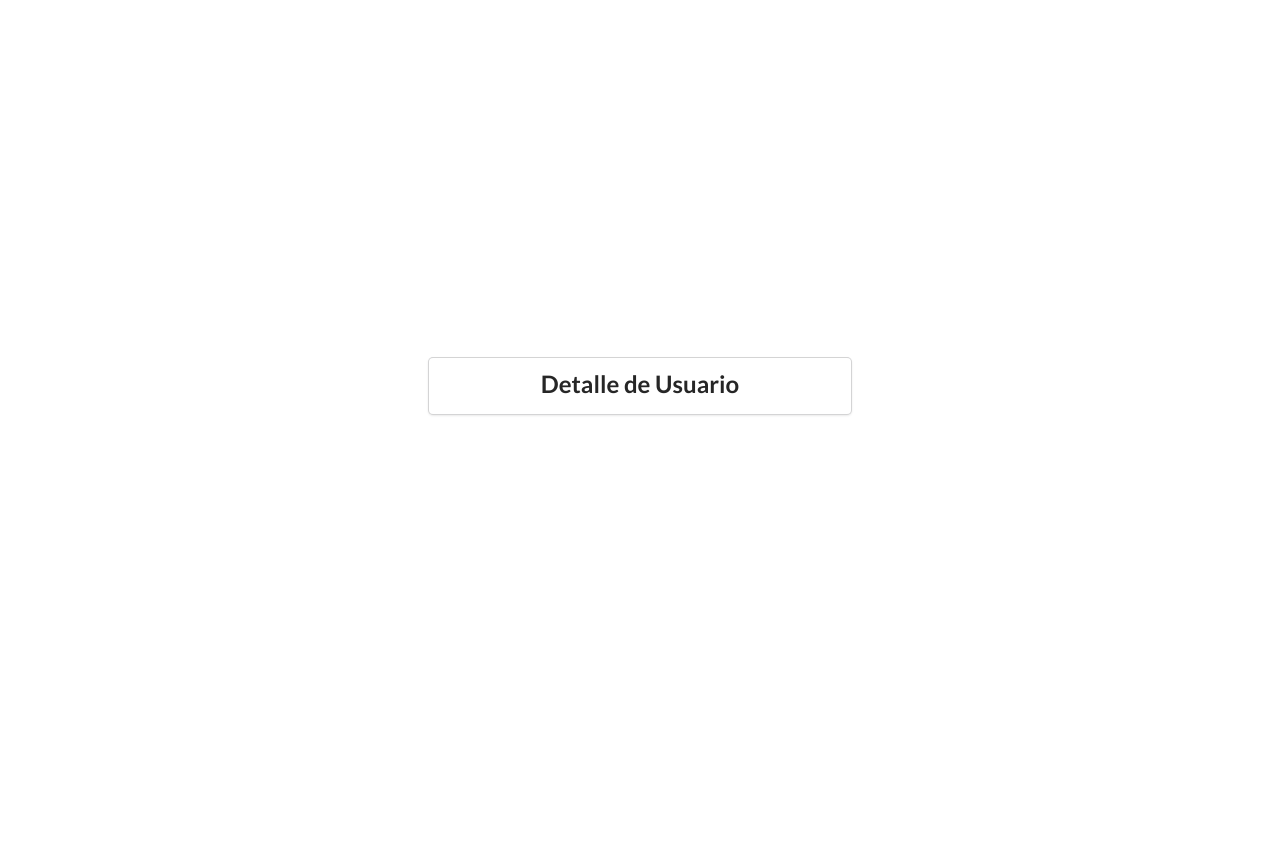
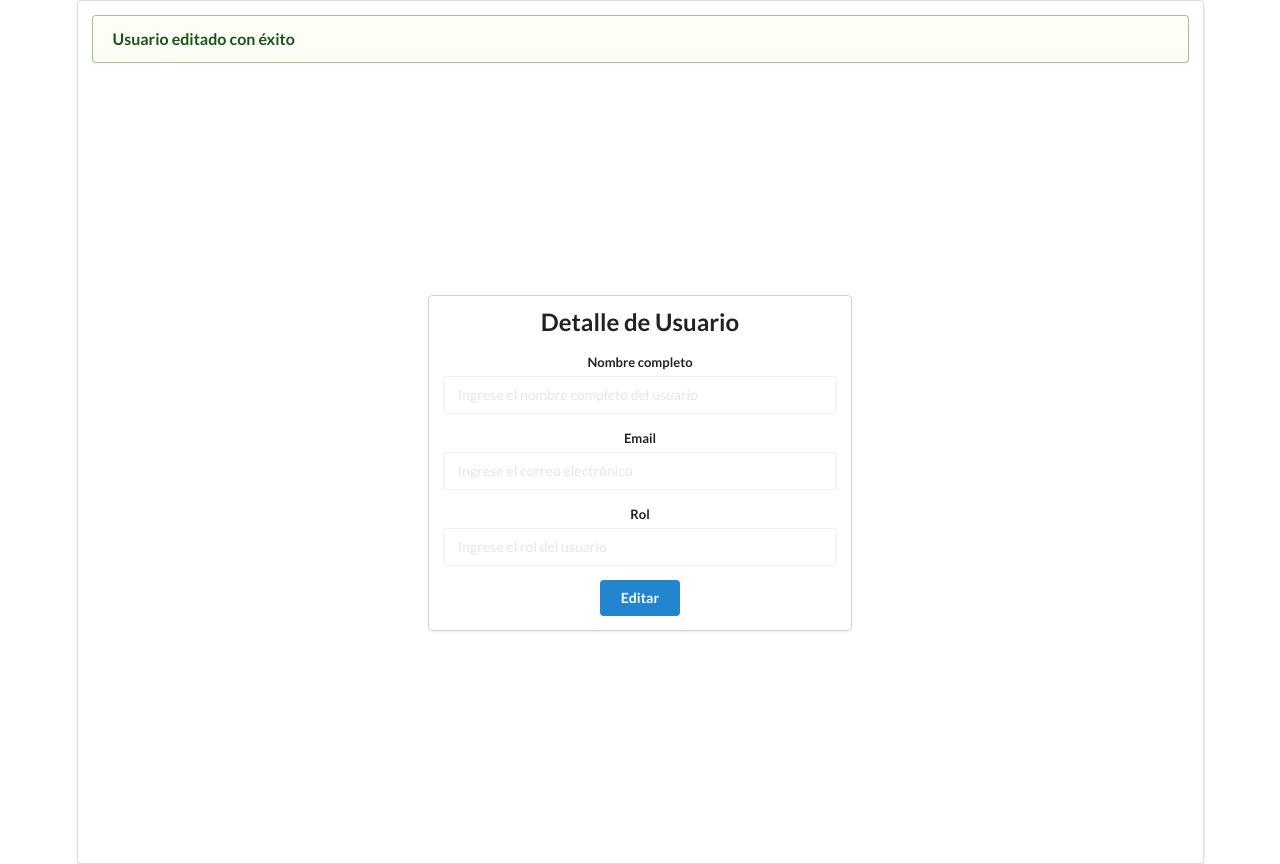
Before and after one commit to AylenRominaPattuzzi/challengefinal-akademi-aylenpattuzzi-frontend, a React (Create React App) app: page /user-detail/1 in a window 1280 px wide. Before the commit the page ends 800 px from the top, so only its background shows below. Built offline with nearby package versions, Linux system fonts and the light colour scheme; no server answers.

Commit message:
detalle de usuario y edicion

```diff
--- a/src/components/User/UserDetail.js
+++ b/src/components/User/UserDetail.js
@@ -1,17 +1,232 @@
-import React from 'react'
+import React, { useEffect, useState } from 'react';
+import { connect } from 'react-redux';
+import { fetchUsers, editUser } from '../../redux/actions/userActions';
+import { useNavigate, useParams } from 'react-router-dom';
+import { validateUser } from '../../utils/ValidateForm';
+import { Message } from '../common/Message';
+import FieldError from '../common/FieldError';
+import Input from '../common/Input';
+import Button from '../common/Button';
+import Modal from '../common/Modal';
 
-const UserDetail = () => {
+const UserDetail = ({
+  users,
+  fetchUsers,
+  editUser,
+  isLoadingUsers,
+  isEditingUser,
+  errorEditUser
+}) => {
+  const { id } = useParams();
+  const navigate = useNavigate();
+
+  const [name, setName] = useState('');
+  const [email, setEmail] = useState('');
+  const [role, setRole] = useState('');
+  const [dni, setDni] = useState('');
+  const [birthDate, setBirthDate] = useState('');
+  const [fieldErrors, setFieldErrors] = useState({});
+  const [showSuccessMessage, setShowSuccessMessage] = useState(false);
+  const [disabled, setDisabled] = useState(true);
+  const [open, setOpen] = useState(false);
+
+
+  const user = users.find(u => u._id === id);
+
+  useEffect(() => {
+    if (users.length === 0) fetchUsers();
+  }, [fetchUsers, users.length]);
+
+  useEffect(() => {
+    if (user) {
+      setName(user.name || '');
+      setEmail(user.email || '');
+      setRole(user.role || '');
+      setDni(user.profile?.documentNumber || '');
+      setBirthDate(user.profile?.birthDate?.substring(0, 10) || '');
+    }
+  }, [user]);
+
+
+  useEffect(() => {
+    if (!isEditingUser && showSuccessMessage === false && !errorEditUser) {
+      setShowSuccessMessage(true);
+      setDisabled(true);
+      const timer = setTimeout(() => {
+        setShowSuccessMessage(false);
+        navigate('/list-users');
+      }, 2000);
+      return () => clearTimeout(timer);
+    }
+  }, [isEditingUser, errorEditUser, navigate, showSuccessMessage]);
+
+  const handleSubmit = async (e) => {
+    e.preventDefault();
+
+    const updatedUser = {
+      name,
+      email,
+      role,
+      profile: {
+        documentNumber: dni,
+        birthDate
+      }
+    };
+
+    const errors = validateUser(updatedUser);
+    if (Object.keys(errors).length > 0) {
+      setFieldErrors(errors);
+      return;
+    }
+
+    setFieldErrors({});
+    await editUser(id, updatedUser);
+
+    if (!errorEditUser) {
+      navigate('/list-users');
+    }
+  };
+
+
+  const handleCancelEdit = () => {
+    if (user) {
+      setName(user.name || '');
+      setEmail(user.email || '');
+      setRole(user.role || '');
+      setDni(user.profile?.documentNumber || '');
+      setBirthDate(user.profile?.birthDate?.substring(0, 10) || '');
+    }
+    setDisabled(true);
+    setOpen(false);
+  };
+
   return (
-    <div className="ui middle aligned center aligned grid" style={{ height: '100vh' }}>
-      <div className="column" style={{ maxWidth: 450 }}>
-        <div className="ui card fluid">
-          <div className="content">
-            <h2 className="ui header">Detalle de Usuario</h2>
+    <div className="ui segment">
+      {showSuccessMessage && (
+        <Message message="Usuario editado con éxito" stateMessage="positive" />
+      )}
+
+      {errorEditUser && (
+        <Message message={errorEditUser} stateMessage="negative" />
+      )}
+
+      <div className="ui middle aligned center aligned grid" style={{ height: '100vh' }}>
+        <div className="column" style={{ maxWidth: 450 }}>
+          <div className="ui card fluid">
+            <div className="content">
+              <form
+                className={`ui form ${isLoadingUsers || isEditingUser ? 'loading' : ''}`}
+                onSubmit={handleSubmit}
+                noValidate
+              >
+                <h2 className="ui header">Detalle de Usuario</h2>
+
+                <Input
+                  label="Nombre completo"
+                  type="text"
+                  value={name}
+                  onChange={(e) => {
+                    setName(e.target.value);
+                    setFieldErrors(prev => ({ ...prev, name: '' }));
+                  }}
+                  disabled={disabled}
+                  placeholder="Ingrese el nombre completo del usuario"
+                />
+                <FieldError message={fieldErrors.name} />
+
+                <Input
+                  label="Email"
+                  type="email"
+                  value={email}
+                  onChange={(e) => {
+                    setEmail(e.target.value);
+                    setFieldErrors(prev => ({ ...prev, email: '' }));
+                  }}
+                  disabled={disabled}
+                  placeholder="Ingrese el correo electrónico"
+                />
+                <FieldError message={fieldErrors.email} />
+
+                <Input
+                  label="Rol"
+                  type="text"
+                  value={role}
+                  onChange={(e) => {
+                    setRole(e.target.value);
+                    setFieldErrors(prev => ({ ...prev, role: '' }));
+                  }}
+                  disabled={disabled}
+                  placeholder="Ingrese el rol del usuario"
+                />
+                <FieldError message={fieldErrors.role} />
+
+                {role === 'student' && (
+                  <>
+                    <Input
+                      label="DNI"
+                      type="text"
+                      value={dni}
+                      onChange={(e) => {
+                        setDni(e.target.value);
+                        setFieldErrors(prev => ({ ...prev, dni: '' }));
+                      }}
+                      disabled={disabled}
+                      placeholder="Ingrese el DNI del estudiante"
+                    />
+                    <FieldError message={fieldErrors.dni} />
+
+                    <Input
+                      label="Fecha de Nacimiento"
+                      type="date"
+                      value={birthDate}
+                      onChange={(e) => {
+                        setBirthDate(e.target.value);
+                        setFieldErrors(prev => ({ ...prev, birthDate: '' }));
+                      }}
+                      disabled={disabled}
+                    />
+                    <FieldError message={fieldErrors.birthDate} />
+                  </>
+                )}
+
+                <div className="ui buttons">
+                  {disabled ? (
+                    <Button texto="Editar" type="button" onClick={() => setDisabled(false)} />
+                  ) : (
+                    <>
+                      <Button texto="Cancelar" type="button" onClick={() => setOpen(true)} color="red" />
+                      <Button texto="Guardar" type="submit" disabled={isEditingUser} color="green" />
+                    </>
+                  )}
+                </div>
+              </form>
+            </div>
           </div>
         </div>
       </div>
+
+      {open && (
+        <Modal
+          onCancel={() => setOpen(false)}
+          onConfirm={handleCancelEdit}
+          modalTitle="Cancelar edición"
+          modalDescription={`¿Estás seguro de cancelar la edición del usuario ${name}?`}
+        />
+      )}
     </div>
-  )
-}
+  );
+};
 
-export default UserDetail
+const mapStateToProps = (state) => ({
+  users: state.user.users,
+  isLoadingUsers: state.user.operations.fetchUsers.loading,
+  isEditingUser: state.user.operations.editUser.loading,
+  errorEditUser: state.user.operations.editUser.error,
+});
+
+const mapDispatchToProps = {
+  fetchUsers,
+  editUser,
+};
+
+export default connect(mapStateToProps, mapDispatchToProps)(UserDetail);
--- /dev/null
+++ b/src/components/common/Modal.css
@@ -0,0 +1,26 @@
+.modal-overlay {
+    position: fixed;
+    top: 0;
+    left: 0;
+    width: 100%;
+    height: 100%;
+    background: rgba(0, 0, 0, 0.5);
+    display: flex;
+    align-items: center;
+    justify-content: center;
+}
+
+.modal {
+    background: white;
+    padding: 20px;
+    border-radius: 5px;
+    width: 300px;
+    text-align: center;
+    box-shadow: 0px 0px 10px rgba(0, 0, 0, 0.1);
+}
+
+.modal-actions {
+    margin-top: 20px;
+    display: flex;
+    justify-content: space-around;
+}
--- a/src/components/common/Model.js
+++ b/src/components/common/Modal.js
@@ -1,6 +1,6 @@
 import React from 'react'
 import Button from './Button'
-import './Model.css'
+import './Modal.css'
 
 export default function Modal({
   productName,
--- a/src/redux/actions/userActions.js
+++ b/src/redux/actions/userActions.js
@@ -9,6 +9,9 @@ import {
   DELETE_USER_REQUEST,
   DELETE_USER_SUCCESS,
   DELETE_USER_FAILURE,
+  EDIT_USER_REQUEST,
+  EDIT_USER_SUCCESS,
+  EDIT_USER_FAILURE,
   FORGOT_PASSWORD_REQUEST,
   FORGOT_PASSWORD_SUCCESS,
   FORGOT_PASSWORD_FAILURE,
@@ -83,12 +86,14 @@ export const fetchUsers = ({ page = 1, role = '' } = {}) => async (dispatch) =>
       },
     });
   } catch (error) {
+    console.error("Error al obtener usuarios:", error);
     dispatch({
       type: FETCH_USERS_FAILURE,
       payload: error.response?.data?.message || 'Error al obtener usuarios',
     });
   }
 };
+
 
 export const deleteUser = (id) => async (dispatch) => {
   dispatch({ type: DELETE_USER_REQUEST });
@@ -104,3 +109,18 @@ export const deleteUser = (id) => async (dispatch) => {
     });
   }
 };
+
+export const editUser = (id, updatedData) => async (dispatch) => {
+  dispatch({ type: EDIT_USER_REQUEST });
+
+  try {
+    const response = await axiosInstance.put(`/auth/user/users/${id}`, updatedData);
+    dispatch({ type: EDIT_USER_SUCCESS, payload: response.data });
+    dispatch(fetchUsers());
+  } catch (error) {
+    dispatch({
+      type: EDIT_USER_FAILURE,
+      payload: error.response?.data?.message || "Error al actualizar el usuario",
+    });
+  }
+};
--- a/src/redux/types/userTypes.js
+++ b/src/redux/types/userTypes.js
@@ -12,6 +12,9 @@ export const DELETE_USER_REQUEST = 'DELETE_USER_REQUEST';
 export const DELETE_USER_SUCCESS = 'DELETE_USER_SUCCESS';
 export const DELETE_USER_FAILURE = 'DELETE_USER_FAILURE';
 
+export const EDIT_USER_REQUEST = "EDIT_USER_REQUEST";
+export const EDIT_USER_SUCCESS = "EDIT_USER_SUCCESS";
+export const EDIT_USER_FAILURE = "EDIT_USER_FAILURE";
 
 export const FORGOT_PASSWORD_REQUEST = "FORGOT_PASSWORD_REQUEST";
 export const FORGOT_PASSWORD_SUCCESS = "FORGOT_PASSWORD_SUCCESS";
--- a/src/utils/ValidateForm.js
+++ b/src/utils/ValidateForm.js
@@ -51,7 +51,7 @@ export const validateLogin = ({ email, password }) => {
       errors.email = 'Debe ingresar un correo electrónico válido';
     }
 
-    if (!password || password.length < 8) {
+    if (user.password && user.password.length < 8) {
       errors.password = 'La contraseña debe tener al menos 8 caracteres';
     }
 
```
Also changed, not shown: src/redux/reducers/userReducer.js (+47 -8 lines).
